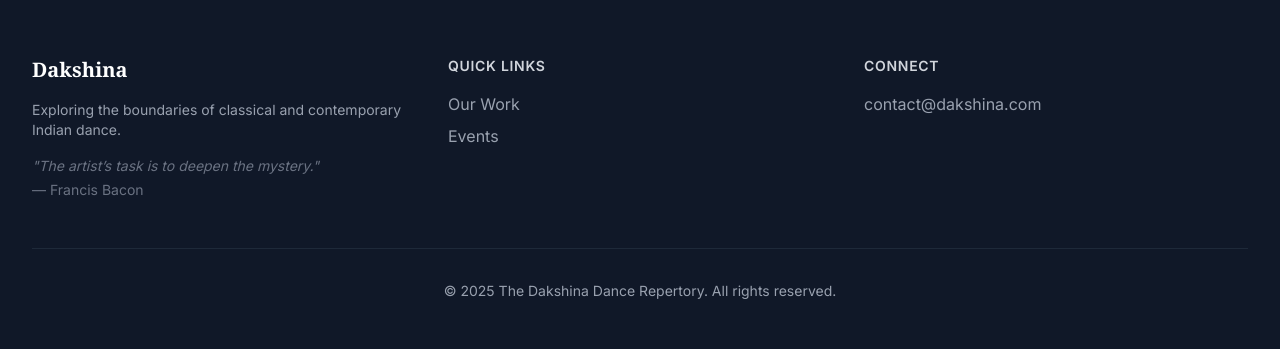
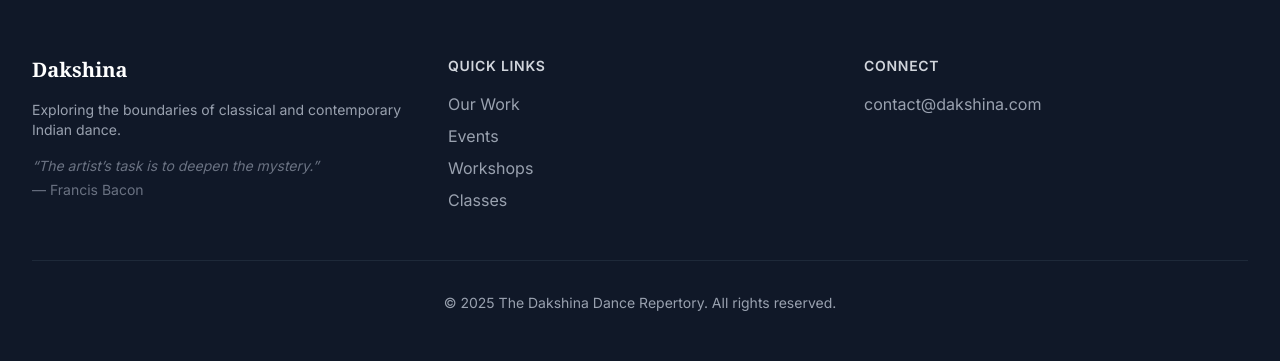
Before and after one commit to inbatamilan126/dakshina-website, a Next.js app in the folder frontend/: page / in a window 1280 px wide. Shown: the part 872-1233 px from the top of the page. Built offline with nearby package versions, Linux system fonts and the light colour scheme; no server answers.

Commit message:
Updated footer and navbar to include workshops and classes

```diff
--- a/frontend/src/components/layout/Footer.js
+++ b/frontend/src/components/layout/Footer.js
@@ -10,9 +10,9 @@ export default function Footer() {
           <div>
             <h3 className="text-xl font-serif font-bold text-white mb-4">Dakshina</h3>
             <p className="text-sm">Exploring the boundaries of classical and contemporary Indian dance.</p>
-            {/* --- NEW QUOTE --- */}
+            {/* --- FIX: Replaced apostrophe with HTML entity to fix build error --- */}
             <p className="text-sm italic text-gray-500 mt-4">
-              "The artist’s task is to deepen the mystery."
+              &ldquo;The artist&rsquo;s task is to deepen the mystery.&rdquo;
               <span className="block not-italic mt-1">— Francis Bacon</span>
             </p>
           </div>
@@ -21,10 +21,11 @@ export default function Footer() {
           <div>
             <h3 className="text-sm font-semibold tracking-wider uppercase text-gray-300">Quick Links</h3>
             <ul className="mt-4 space-y-2">
-              {/* --- UPDATE: Simplified links --- */}
               <li><Link href="/productions" className="hover:text-white">Our Work</Link></li>
               <li><Link href="/events" className="hover:text-white">Events</Link></li>
-              {/* We can add a 'Workshops' link here later */}
+              {/* --- UPDATE: Added Workshops and Classes links --- */}
+              <li><Link href="/workshops" className="hover:text-white">Workshops</Link></li>
+              <li><Link href="/classes" className="hover:text-white">Classes</Link></li>
             </ul>
           </div>
 
@@ -37,7 +38,6 @@ export default function Footer() {
           </div>
         </div>
         <div className="mt-12 border-t border-gray-800 pt-8 text-center text-sm">
-          {/* --- UPDATE: Changed company name --- */}
           <p>&copy; {new Date().getFullYear()} The Dakshina Dance Repertory. All rights reserved.</p>
         </div>
       </div>
--- a/frontend/src/components/layout/Navbar.js
+++ b/frontend/src/components/layout/Navbar.js
@@ -3,15 +3,17 @@
 
 import { useState } from 'react';
 import Link from 'next/link';
-import Image from 'next/image'; // Import the Image component
+import Image from 'next/image';
 
 export default function Navbar() {
   const [isOpen, setIsOpen] = useState(false);
 
+  // --- UPDATE: Added Workshops and Classes links ---
   const navLinks = [
     { href: '/productions', label: 'Our Work' },
     { href: '/events', label: 'Events' },
-    // We will add a 'Workshops' link here later
+    { href: '/workshops', label: 'Workshops' },
+    { href: '/classes', label: 'Classes' },
   ];
 
   return (
@@ -21,13 +23,12 @@ export default function Navbar() {
           {/* Logo / Company Name */}
           <div className="flex-shrink-0">
             <Link href="/" className="flex items-center space-x-3">
-              {/* --- UPDATE: Logo is now active --- */}
               <Image
-                src="/logo.png" // This points to frontend/public/logo.png
+                src="/logo.png"
                 alt="The Dakshina Dance Repertory Logo"
                 width={45}
                 height={45}
-                className="h-12 w-auto" // Control size
+                className="h-12 w-auto"
               />
               <span className="text-xl font-bold font-serif tracking-wider">
                 The Dakshina Dance Repertory
```
